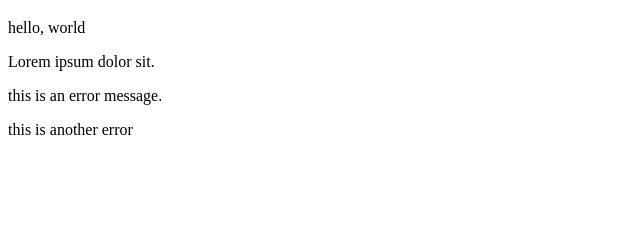
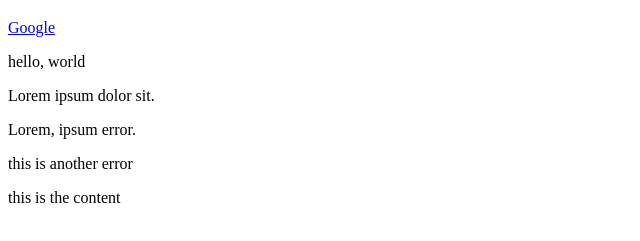
Before and after one commit to mansooriabbas/practice, a plain HTML site: page documen-object-model/index.html in a window 1280 px wide. Shown: the part 61-302 px from the top of the page, without its empty margins (0-640 px from the left). Drawn offline with Linux system fonts and the light colour scheme.

Commit message:
document object model

```diff
--- a/documen-object-model/index.html
+++ b/documen-object-model/index.html
@@ -11,12 +11,18 @@
             The Dom
         </h1>
 
+        <a href="www.google.com">Google</a>
+
         <p>hello, world</p>
         <p>Lorem ipsum dolor sit.</p>
-        <p class="error">this is an error message.</p>
+        <p class="error">Lorem, ipsum error.</p>
     </div>
 
     <div class="error">this is another error</div>
+
+    <div class="content">
+        <p>this is the content</p>
+    </div>
     <script src="script.js"></script>
 </body>
 </html>
--- a/documen-object-model/script.js
+++ b/documen-object-model/script.js
@@ -12,7 +12,6 @@
 
 // console.log(errors);
 
-
 // //get an element by ID
 // const title = document.getElementById("page-title")
 // console.log(title);
@@ -20,5 +19,29 @@
 // const errors = document.getElementsByClassName("error") //returns a html collection, forEach does not work but bracketnotation works
 // console.log(errors);
 // //get lements by their tag name
-const paras = document.getElementsByTagName("p")
-console.log(paras[1]);
+// const paras = document.getElementsByTagName("p")
+// console.log(paras[1]);
+
+// const para = document.querySelector("p");
+
+// // console.log(para.innerText);
+
+// // para.innerText = "Hello Boss"
+
+// const paras = document.querySelectorAll("p");
+
+// // paras.forEach((para) => {
+// //     para.innerText = "hello boss"
+// // })
+
+// const content = document.querySelector(".content");
+
+// // console.log(content.innerHTML);
+
+// // content.innerHTML += "<h2>This is a new H2 </h2>"
+
+// const people = ["Charlie", "Steve", "Deborah"];
+
+// people.forEach((person) => {
+//   content.innerHTML += `<p>${person}</p>`;
+// });
```
